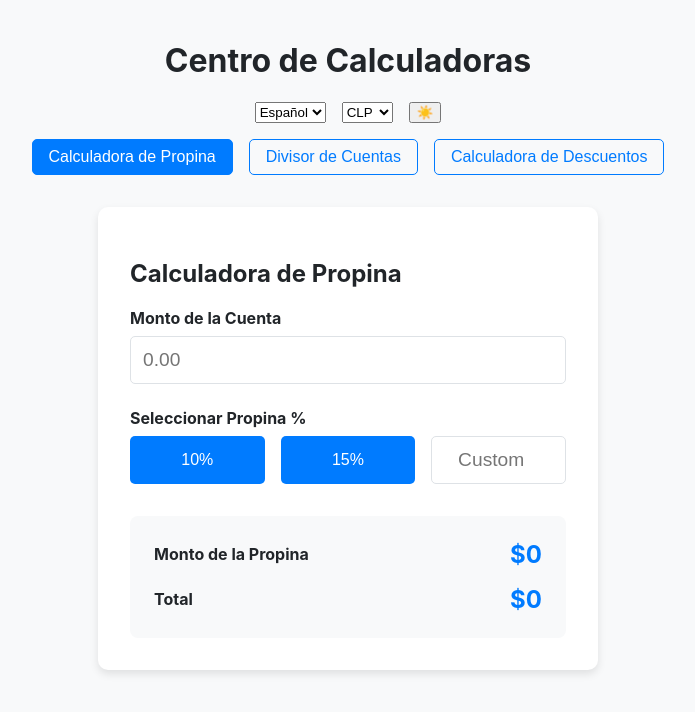
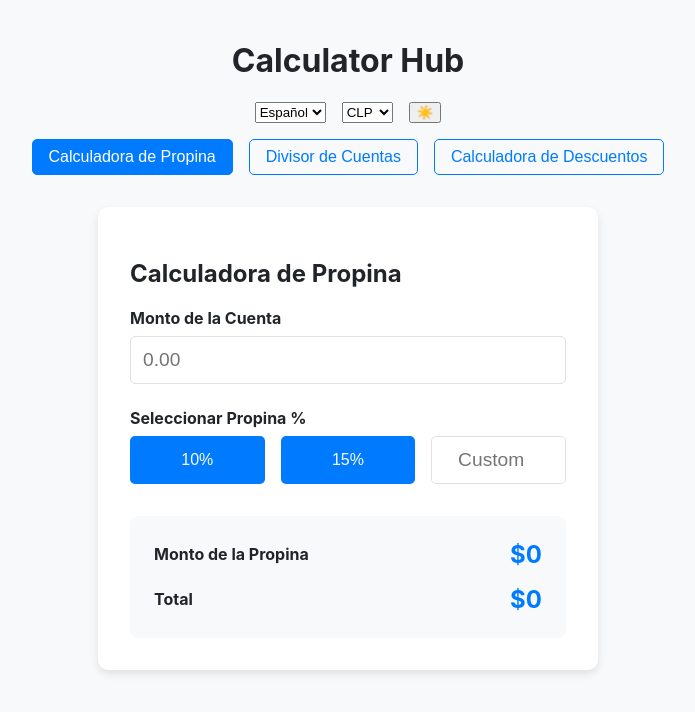
Before and after one commit to vmhq/calculator-tips, a plain HTML site: page src/index.html in a window 1280 px wide. Shown: the whole page, without its empty margins (292-987 px from the left). Drawn offline with Linux system fonts and the light colour scheme.

Commit message:
Feat: Actualización de título y favicon

```diff
--- a/src/script.js
+++ b/src/script.js
@@ -34,7 +34,7 @@ document.addEventListener('DOMContentLoaded', () => {
 
     const translations = {
         es: {
-            appTitle: "Centro de Calculadoras",
+            appTitle: "Calculator Hub",
             tip_calculator: "Calculadora de Propina",
             bill_splitter: "Divisor de Cuentas",
             discount_calculator: "Calculadora de Descuentos",
```
Also changed, not shown: src/index.html (+1 -0 lines).
